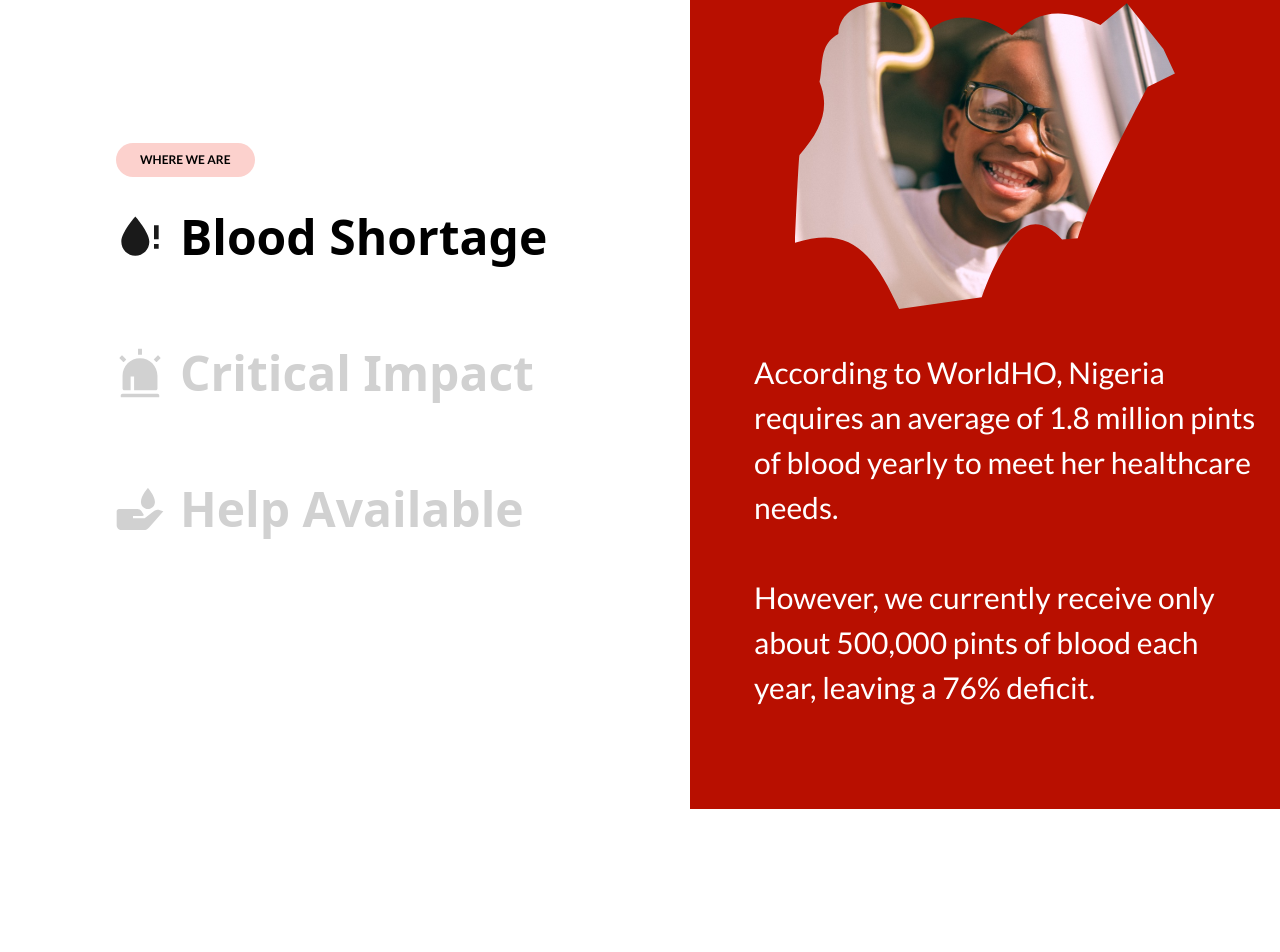
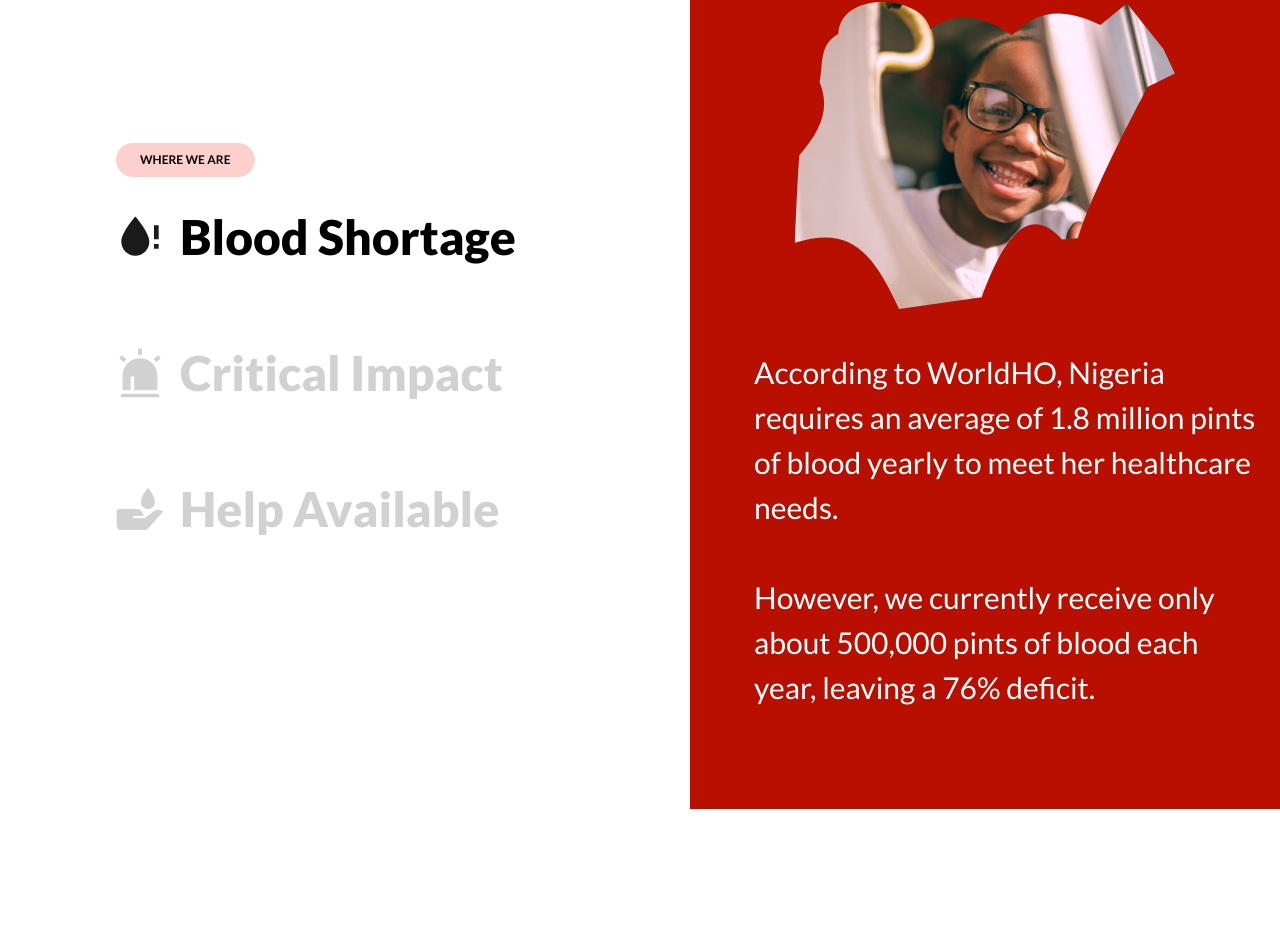
Before and after one commit to Mister-ecks/Redtide, a Next.js app: page / in a window 1280 px wide. Shown: the part 917-1869 px from the top of the page. Built offline with nearby package versions, Linux system fonts and the light colour scheme.

Commit message:
text fix further

```diff
--- a/src/components/WhereWeAre/index.tsx
+++ b/src/components/WhereWeAre/index.tsx
@@ -26,12 +26,12 @@ const WhereWeAre = () => {
               <button className="flex items-center space-x-[0.38rem] md:space-x-[0.75rem]">
                 <Image src={ActiveBlood} alt="Active Blood" className="md:hidden"/>
                 <Image src={DesktopBloodAlert} alt="Active blood deskop" className="hidden md:block"/>
-                <h1 className="text-[1.25rem] font-black md:text-[3rem]">Blood Shortage</h1>
+                <h1 className="text-[1.25rem] font-lato font-black md:text-[3rem]">Blood Shortage</h1>
               </button>
               <button className="flex items-center space-x-[0.38rem] md:space-x-[0.75rem]">
                 <Image src={DormantAlert} alt="Dormant Alert" className="md:hidden"/>
                 <Image src={DesktopAlarmPicture} alt="Dormant Alert Desktop" className="hidden md:block"/>
-                <h1 className="text-[1.25rem] text-[#D1D1D1] font-black md:text-[3rem]">Critical Impact</h1>
+                <h1 className="text-[1.25rem] font-lato text-[#D1D1D1] font-black md:text-[3rem]">Critical Impact</h1>
               </button>
           </div>
 
@@ -40,7 +40,7 @@ const WhereWeAre = () => {
           <button className="flex items-center space-x-[0.38rem] md:space-x-[0.75rem]">
                 <Image src={DormantHand} alt="Dormant" className="md:hidden"/>
                 <Image src={DesktopHelpPicture} alt="DormalHelpIcon" className="hidden md:block"/>
-                <h1 className="text-[1.25rem] text-[#D1D1D1] font-black md:text-[3rem]">Help Available</h1>
+                <h1 className="text-[1.25rem] font-lato text-[#D1D1D1] font-black md:text-[3rem]">Help Available</h1>
               </button>
           </div>
           </div>
```
